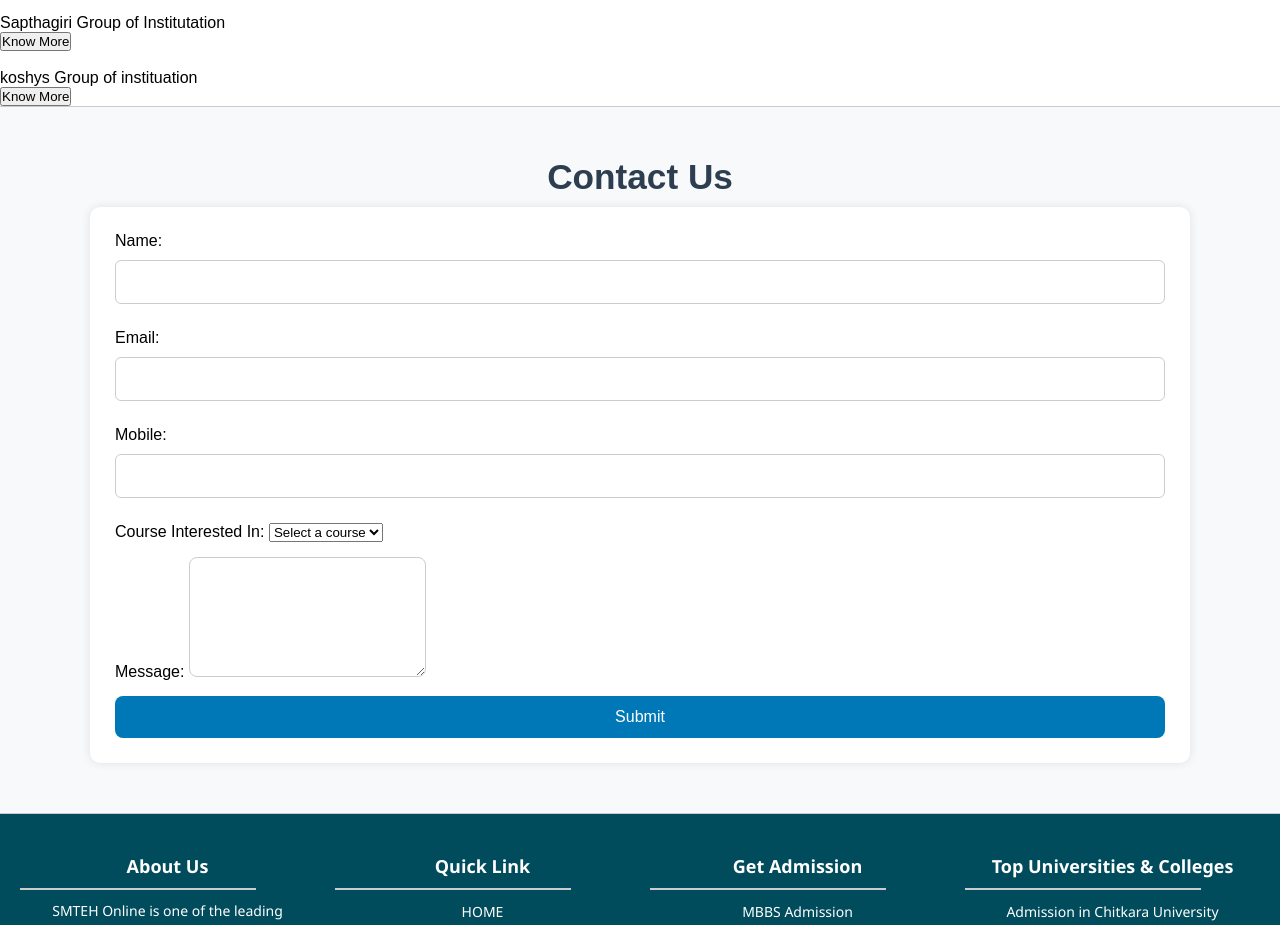
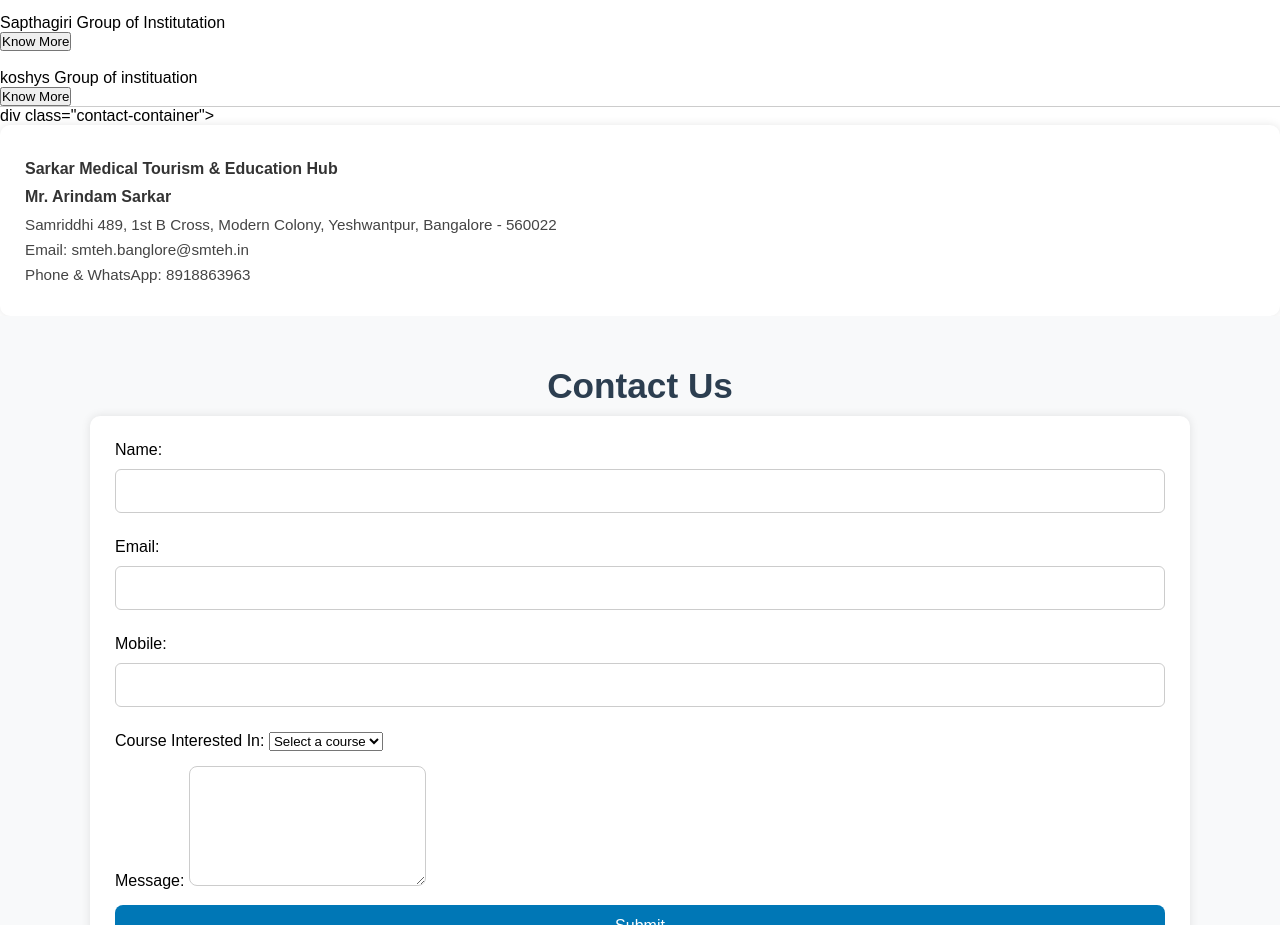
Before and after one commit to kumaryash459/Sarkar, a plain HTML site: page index.html in a window 1280 px wide. Shown: the part 5860-6785 px from the top of the page. Drawn offline with Linux system fonts and the light colour scheme.

Commit message:
added frontend

```diff
--- a/index.html
+++ b/index.html
@@ -314,6 +314,15 @@
      </div>
     </section>
 
+
+    div class="contact-container">
+    <div class="address">
+      <h4>Sarkar Medical Tourism & Education Hub</h4>
+      <h4>Mr. Arindam Sarkar</h4>
+      <p>Samriddhi 489, 1st B Cross, Modern Colony, Yeshwantpur, Bangalore - 560022</p>
+      <p>Email: smteh.banglore@smteh.in</p>
+      <p>Phone & WhatsApp: 8918863963</p>
+    </div>
     <section id="contact">
       <h2>Contact Us</h2>
       <div class="contact-container">
```
